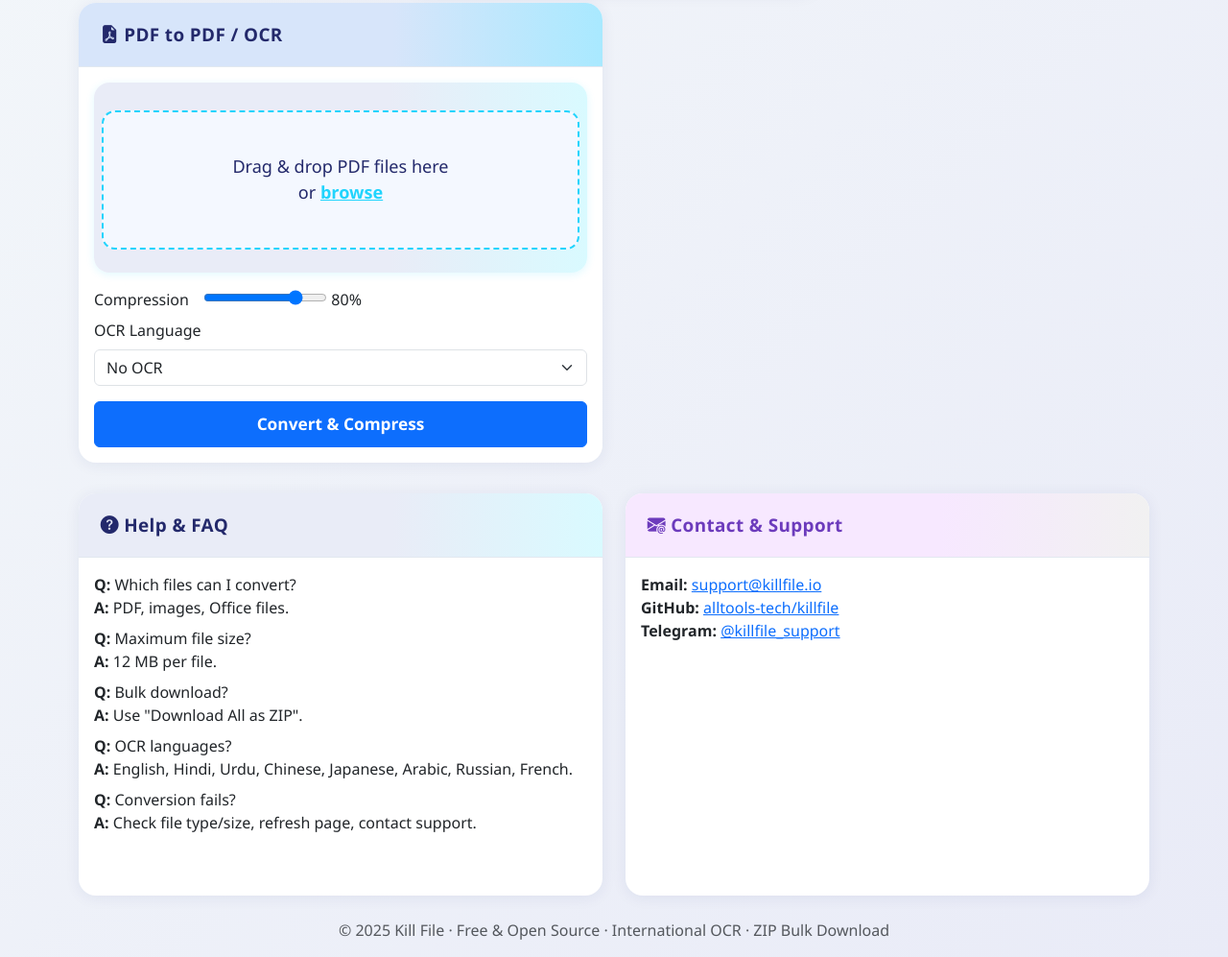
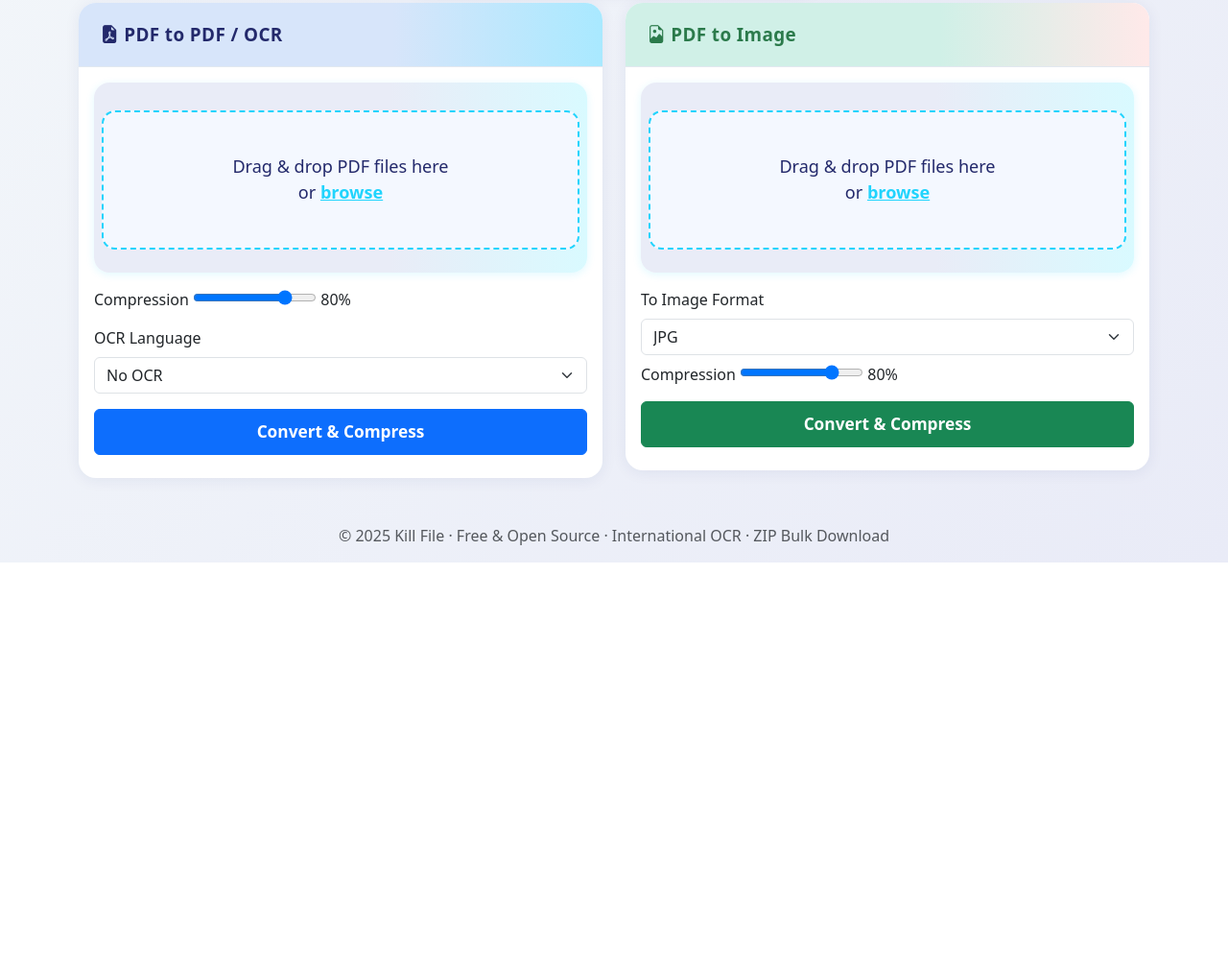
Before and after one commit to alltools-tech/kill-file, a plain HTML site: page web-app/src/index.html in a window 1280 px wide. Shown: the part 296-1293 px from the top of the page at 96% size. After the commit the page ends 882 px from the top, so only its background shows below. Drawn offline with nearby package versions, Linux system fonts and the light colour scheme; files that its build step writes are made by us from their sources.

Commit message:
Update index.html

```diff
--- a/web-app/src/index.html
+++ b/web-app/src/index.html
@@ -5,33 +5,38 @@
 <meta name="viewport" content="width=device-width, initial-scale=1">
 <title>Kill File – Universal Files Converter & Compressor</title>
 <link href="https://cdn.jsdelivr.net/npm/bootstrap@5.3.3/dist/css/bootstrap.min.css" rel="stylesheet">
-  <link href="../public/style.css" rel="stylesheet">
-  <link rel="stylesheet" href="https://cdn.jsdelivr.net/npm/bootstrap-icons@1.11.1/font/bootstrap-icons.css">
+<link href="https://cdn.jsdelivr.net/npm/bootstrap-icons@1.11.1/font/bootstrap-icons.css" rel="stylesheet">
 <style>
-    body { background: linear-gradient(135deg, #f3f7fa 0%, #e9ebf7 100%); font-family: 'Segoe UI','Roboto',Arial,sans-serif; }
-    .main-title { font-size: 3.3rem; font-weight: 800; letter-spacing: 1.5px; color: #23296b; text-shadow: 1px 3px 20px #a8b6ff88; margin-bottom:0.35em; }
-    .subtitle-card { background: linear-gradient(90deg, #23296b 60%, #21d4fd 100%); color:#fff; border-radius:16px; box-shadow:0 2px 20px #23296b22; margin:0 auto 2.4em auto; max-width:420px; padding:1.2em 2em; text-align:center; font-size:1.7rem; font-weight:600; letter-spacing:0.8px; }
-    .card { border-radius:18px; box-shadow:0 2px 16px #23296b12; margin-bottom:2rem; border:none; overflow:hidden; background:#fff; }
-    .card-header { font-size:1.18rem; font-weight:600; letter-spacing:0.4px; border-bottom:1px solid #e2e8f0; border-radius:18px 18px 0 0; padding:1em 1.2em; }
-    .drag-card { background: linear-gradient(90deg, #e9ecf7 60%, #d9faff 100%); box-shadow:0 2px 8px #21d4fd22; border-radius:16px; margin-bottom:1em; padding:1em 0.5em; }
-    .drop-zone { border:2.5px dashed #21d4fd; border-radius:14px; background:#f4f8ff; padding:2.4em 1em; text-align:center; color:#23296b; font-size:1.13em; cursor:pointer; font-weight:500; transition: background 0.22s, border-color 0.22s; margin:0.7em auto 0.5em auto; position:relative; }
-    .drop-zone.dragover { background:#e3f2fd; border-color:#21d4fd; }
-    .drop-zone label { color:#21d4fd; text-decoration:underline; font-weight:600; cursor:pointer; }
-    .file-list { margin-bottom:0.5rem; font-size:1em; }
-    .file-pill { display:inline-flex; align-items:center; gap:8px; background:#eef6ff; border-radius:20px; padding:5px 14px; margin:4px 2px; font-size:1em; box-shadow:0 1px 8px #21d4fd22; }
+  body { background: linear-gradient(135deg, #f3f7fa 0%, #e9ebf7 100%); }
+  .main-title { font-size:3.3rem;font-weight:800;letter-spacing:1.5px;color:#23296b;text-shadow:1px 3px 20px #a8b6ff88;margin-bottom:0.35em;font-family:'Segoe UI','Roboto',Arial,sans-serif; }
+  .subtitle-card { background:linear-gradient(90deg,#23296b 60%,#21d4fd 100%);color:#fff;border-radius:16px;box-shadow:0 2px 20px #23296b22;margin:0 auto 2.4em auto;max-width:420px;padding:1.2em 2em;text-align:center;font-size:1.7rem;font-weight:600;letter-spacing:0.8px; }
+  .card { border-radius:18px;box-shadow:0 2px 16px #23296b12;margin-bottom:2rem;border:none;overflow:hidden;background:#fff; }
+  .card-header { font-size:1.18rem;font-weight:600;letter-spacing:0.4px;border-bottom:1px solid #e2e8f0;border-radius:18px 18px 0 0;padding:1em 1.2em; }
+  .drag-card { background:linear-gradient(90deg,#e9ecf7 60%,#d9faff 100%);box-shadow:0 2px 8px #21d4fd22;border-radius:16px;margin-bottom:1em;padding:1em 0.5em; }
+  .drop-zone { border:2.5px dashed #21d4fd;border-radius:14px;background:#f4f8ff;padding:2.4em 1em;text-align:center;color:#23296b;font-size:1.13em;cursor:pointer;font-weight:500;transition:background 0.22s,border-color 0.22s;margin:0.7em auto 0.5em auto;position:relative; }
+  .drop-zone.dragover { background:#e3f2fd;border-color:#21d4fd; }
+  .drop-zone label { color:#21d4fd;text-decoration:underline;font-weight:600;cursor:pointer; }
+  .file-list { margin-bottom:0.5rem;font-size:1em; }
+  .file-pill { display:inline-flex;align-items:center;gap:8px;background:#eef6ff;border-radius:20px;padding:5px 14px;margin:4px 2px;font-size:1em;box-shadow:0 1px 8px #21d4fd22; }
   .file-pill .badge { font-size:0.85em; }
-    .file-pill input { border:none; background:transparent; width:120px; font-size:1em; }
+  .file-pill input { border:none;background:transparent;width:120px;font-size:1em; }
   .output-pill { background:#e6f5ea; }
-    .edit-name-input { width:140px; font-size:0.98em; padding:2px 6px; border-radius:6px; }
+  .edit-name-input { width:140px;font-size:0.98em;padding:2px 6px;border-radius:6px; }
   .preview-modal .modal-dialog { max-width:520px; }
-    .preview-image { max-width:100%; border-radius:10px; box-shadow:0 1px 12px #23296b22; }
+  .preview-image { max-width:100%;border-radius:10px;box-shadow:0 1px 12px #23296b22; }
   .preview-pdf { width:100%;height:400px;border:none; }
-    .btn-convert { font-size:1.08rem; font-weight:600; padding:0.65rem 0; }
-    .output-area .btn { margin-top:0.5rem; margin-right:0.5rem; }
+  .btn-convert { font-size:1.08rem;font-weight:600;padding:0.65rem 0; }
+  .output-area .btn { margin-top:0.5rem;margin-right:0.5rem; }
   .download-zip-btn { margin-right:0.5rem; }
   .compress-bar label { min-width:110px; }
-    .spinner-border { display:none; vertical-align:middle; margin-left:0.5rem; position:relative; top:2px; }
-    @media (max-width:600px){ .main-title{ font-size:2.1rem; } .subtitle-card{ font-size:1.09rem; padding:0.6em 1em; } .container{ padding:0 2px; } .card-header{ font-size:1rem; padding:0.7em 0.9em; } .drop-zone{ font-size:1em; padding:1em 0.5em; } }
+  .spinner-border { display:none;vertical-align:middle;margin-left:0.5rem;position:relative;top:2px; }
+  @media (max-width:600px) {
+    .main-title { font-size:2.1rem; }
+    .subtitle-card { font-size:1.09rem;padding:0.6em 1em; }
+    .container { padding:0 2px; }
+    .card-header { font-size:1rem;padding:0.7em 0.9em; }
+    .drop-zone { font-size:1em;padding:1em 0.5em; }
+  }
 </style>
 </head>
 <body>
@@ -40,24 +45,23 @@
     <div class="main-title mt-2 mb-0">Kill File</div>
     <div class="subtitle-card mb-3">Universal Files Converter & Compressor</div>
   </div>
+
   <div class="row g-4">
     <!-- PDF to PDF/OCR -->
     <div class="col-md-6">
       <div class="card">
-        <div class="card-header" style="background: linear-gradient(90deg,#d7e5fa 60%,#a9e9ff 100%); color:#23296b;">
+        <div class="card-header" style="background: linear-gradient(90deg,#d7e5fa 60%, #a9e9ff 100%); color: #23296b;">
           <i class="bi bi-file-earmark-pdf-fill"></i> PDF to PDF / OCR
         </div>
         <div class="card-body">
           <div class="drag-card">
-            <div id="pdf2pdfDrop" class="drop-zone mb-2">
-              Drag & drop PDF files here<br><span>or <label for="pdf2pdfInput">browse</label></span>
+            <div id="pdf2pdfDrop" class="drop-zone mb-2">Drag & drop PDF files here<br><span>or <label for="pdf2pdfInput">browse</label></span>
               <input type="file" id="pdf2pdfInput" multiple accept=".pdf" style="display:none;">
             </div>
           </div>
           <div class="file-list" id="pdf2pdfList"></div>
-          <form id="pdf2pdfForm">
-            <div class="compress-bar mb-2">
-              <label for="pdf2pdfQuality" class="form-label mb-0">Compression</label>
+          <div class="mb-2">
+            <label for="pdf2pdfQuality" class="form-label">Compression</label>
             <input type="range" id="pdf2pdfQuality" min="10" max="100" value="80">
             <span id="pdf2pdfQualityVal">80%</span>
           </div>
@@ -75,53 +79,55 @@
               <option value="fra">French</option>
             </select>
           </div>
-            <button type="button" class="btn btn-primary btn-convert w-100" id="pdf2pdfBtn">Convert & Compress</button>
+          <button class="btn btn-primary btn-convert w-100" id="pdf2pdfBtn">Convert & Compress</button>
           <div class="spinner-border text-primary" role="status" id="pdf2pdfSpin"></div>
-          </form>
-          <div class="output-area" id="pdf2pdfOutput"></div>
+          <div class="output-area mt-2" id="pdf2pdfOutput"></div>
         </div>
       </div>
     </div>
 
-    <!-- Remaining sections (PDF->Image, Images->PDF, Images->Images, Office->PDF) are included similarly with same bug fixes and UTF-8 -->
-
-  </div>
-
-  <!-- Help & Contact Cards -->
-  <div class="row mb-4">
+    <!-- PDF to Image -->
     <div class="col-md-6">
-      <div class="card h-100">
-        <div class="card-header" style="background: linear-gradient(90deg,#e9ecf7 60%, #d9faff 100%); color: #23296b;">
-          <i class="bi bi-question-circle-fill"></i> Help & FAQ
+      <div class="card">
+        <div class="card-header" style="background: linear-gradient(90deg,#d0f0e7 60%, #ffe9e9 100%); color: #2b7a4b;">
+          <i class="bi bi-file-earmark-image"></i> PDF to Image
         </div>
         <div class="card-body">
-          <ul class="list-unstyled">
-            <li><b>Q:</b> Which files can I convert?<br><b>A:</b> PDF, images, Office files.</li>
-            <li class="mt-2"><b>Q:</b> Maximum file size?<br><b>A:</b> 12 MB per file.</li>
-            <li class="mt-2"><b>Q:</b> Bulk download?<br><b>A:</b> Use "Download All as ZIP".</li>
-            <li class="mt-2"><b>Q:</b> OCR languages?<br><b>A:</b> English, Hindi, Urdu, Chinese, Japanese, Arabic, Russian, French.</li>
-            <li class="mt-2"><b>Q:</b> Conversion fails?<br><b>A:</b> Check file type/size, refresh page, contact support.</li>
-          </ul>
+          <div class="drag-card">
+            <div id="pdf2imgDrop" class="drop-zone mb-2">Drag & drop PDF files here<br><span>or <label for="pdf2imgInput">browse</label></span>
+              <input type="file" id="pdf2imgInput" multiple accept=".pdf" style="display:none;">
             </div>
           </div>
+          <div class="file-list" id="pdf2imgList"></div>
+          <div class="mb-2">
+            <label for="pdf2imgFormat" class="form-label">To Image Format</label>
+            <select id="pdf2imgFormat" class="form-select">
+              <option value="jpg">JPG</option>
+              <option value="png">PNG</option>
+              <option value="bmp">BMP</option>
+              <option value="tiff">TIFF</option>
+              <option value="svg">SVG</option>
+              <option value="webp">WebP</option>
+              <option value="avif">AVIF</option>
+              <option value="heic">HEIC</option>
+              <option value="heif">HEIF</option>
+            </select>
           </div>
-    <div class="col-md-6">
-      <div class="card h-100">
-        <div class="card-header" style="background: linear-gradient(90deg,#f7e8ff 60%, #f1f1f1 100%); color: #6c3bbc;">
-          <i class="bi bi-envelope-at-fill"></i> Contact & Support
+          <div class="mb-2">
+            <label for="pdf2imgQuality" class="form-label">Compression</label>
+            <input type="range" id="pdf2imgQuality" min="10" max="100" value="80">
+            <span id="pdf2imgQualityVal">80%</span>
           </div>
-        <div class="card-body">
-          <p><b>Email:</b> <a href="mailto:support@killfile.io">support@killfile.io</a><br>
-          <b>GitHub:</b> <a href="https://github.com/alltools-tech/killfile" target="_blank">alltools-tech/killfile</a><br>
-          <b>Telegram:</b> <a href="https://t.me/killfile_support" target="_blank">@killfile_support</a></p>
+          <button class="btn btn-success btn-convert w-100" id="pdf2imgBtn">Convert & Compress</button>
+          <div class="spinner-border text-success" role="status" id="pdf2imgSpin"></div>
+          <div class="output-area mt-2" id="pdf2imgOutput"></div>
         </div>
       </div>
     </div>
   </div>
 
-  <div id="errorAlert" class="alert alert-danger d-none"></div>
+  <div id="errorAlert" class="alert alert-danger d-none mt-2"></div>
 
-  <!-- Preview Modal -->
   <div class="modal fade preview-modal" id="previewModal" tabindex="-1" aria-labelledby="previewModalLabel" aria-hidden="true">
     <div class="modal-dialog modal-dialog-centered">
       <div class="modal-content">
@@ -139,7 +145,25 @@
   </div>
 </div>
 
-<script src="api.js"></script>
-<script src="integration.js"></script>
-</body>
-</html>
+<script>
+const API_BASE = "https://kill-file-1.onrender.com";
+
+// Helper: format bytes
+function formatSize(bytes) {
+  if (bytes < 1024) return bytes + ' B';
+  if (bytes < 1024*1024) return (bytes/1024).toFixed(1) + ' KB';
+  return (bytes/1024/1024).toFixed(2) + ' MB';
+}
+
+// Show error alert
+function showError(msg) {
+  const alert = document.getElementById('errorAlert');
+  alert.textContent = msg;
+  alert.classList.remove('d-none');
+  setTimeout(()=>alert.classList.add('d-none'),3500);
+}
+
+// Drag/drop + file list setup
+function setupFileSection(section, allowedPreview=['pdf','jpg','jpeg','png','bmp','svg','webp','avif','heic','heif']) {
+  const dropZone = document.getElementById(section+'Drop');
+  const fileInput = document.getElementBy
```
Lines whose indentation alone changed are shown as unchanged.
